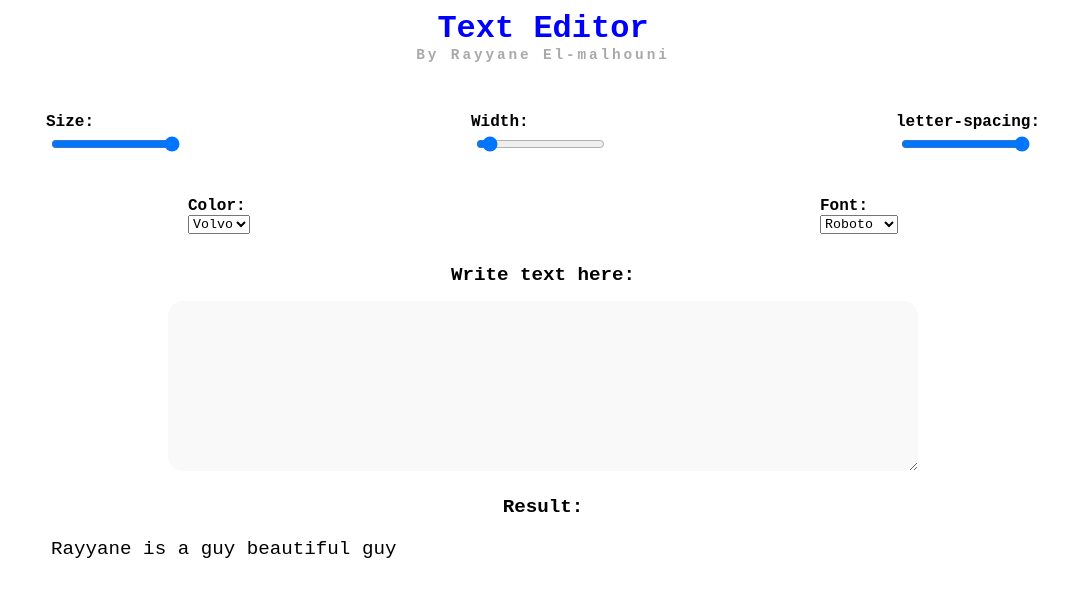
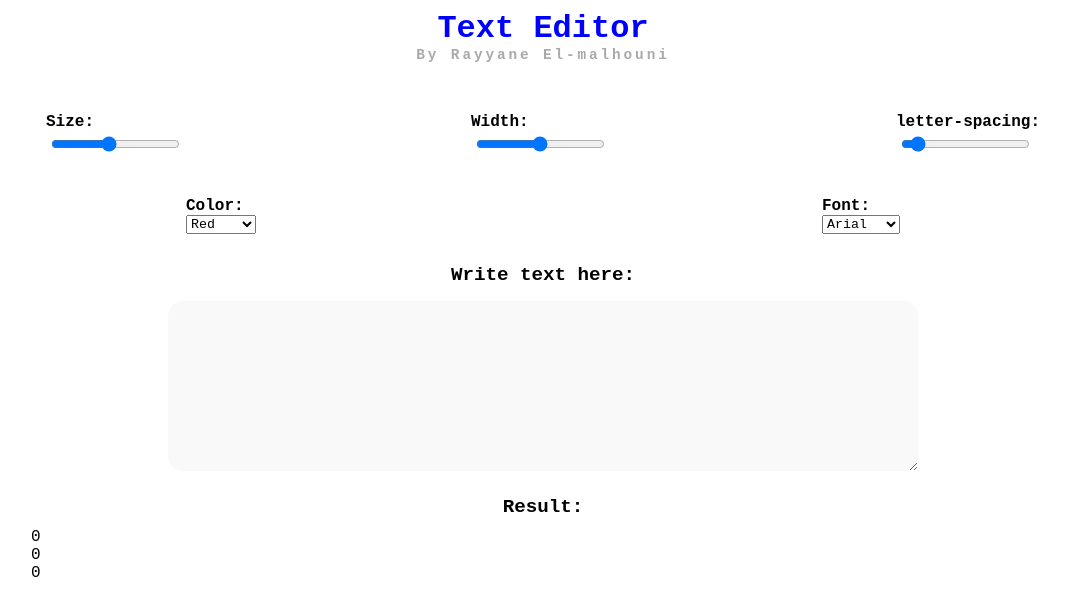
Before and after one commit to rayyaneelmalhouni/Text-Editor, a Svelte app: page / in a window 1280 px wide. Shown: the top 616 px of the page, without its empty margins (97-1165 px from the left). Built offline with nearby package versions, Linux system fonts and the light colour scheme; a web font is replaced by a local one.

Commit message:
Connecting the input with the output

```diff
--- a/package.json
+++ b/package.json
@@ -18,6 +18,7 @@
     "svelte": "^3.0.0"
   },
   "dependencies": {
+    "marked": "^4.0.12",
     "sirv-cli": "^2.0.0"
   }
 }
--- a/src/App.svelte
+++ b/src/App.svelte
@@ -1,8 +1,30 @@
 <script>
    import Controller from "./components/Controller.svelte";
 	import Result from "./components/Result.svelte";
+
+   let info = {
+      text: "",
+      size: 0,
+      width: 0,
+      letterSpacing: 0,
+      color: "",
+      font: ""
+   }
+
+   function passText(e) {
+      info.text = e.detail.text;
+      info.size = e.detail.s;
+      info.width = e.detail.w;
+      info.letterSpacing = e.detail.l;
+      info.color = e.detail.c;
+      info.font = e.detail.f
+   }
 </script>
+
+
 <style>
+
+
     .title {
        color: blue;
        text-align: center;
@@ -26,7 +48,9 @@
        }
     }
 </style>
+
+
 <h1 class="title">Text Editor</h1>
 <h2 class="sub-title">By Rayyane El-malhouni</h2>
-<Controller />
-<Result />
+<Controller on:message={passText}/>
+<Result {...info}/>
--- a/src/components/Controller.svelte
+++ b/src/components/Controller.svelte
@@ -1,3 +1,24 @@
+<script>
+    import { createEventDispatcher } from "svelte";
+    const dispatch = createEventDispatcher()
+    let texty = "";
+    let size = 16;
+    let width = 500;
+    let letterSpacing = 2;
+    let color = "red";
+    let font = "arial";
+    function sendText() {
+         dispatch("message", {
+             text: texty,
+             s: size,
+             w: width,
+             l: letterSpacing,
+             c: color,
+             f: font
+        })
+    }
+</script>
+
 <style>
    .range, .select-case {
        display: flex;
@@ -53,33 +74,33 @@
     <div class="range">
         <div class="size-container" >
             <h3>Size: </h3>
-        <input  type="range" min=0 max=36 class="size-controll c"/>
+        <input  type="range" min=0 max=36 class="size-controll c" bind:value={size} on:change={sendText}/>
         </div>
         <div class="width-container" >
             <h3>Width: </h3>
-        <input  type="range" min=0 max=1000 class="width-controll c"/>
+        <input  type="range" min=0 max=1000 class="width-controll c" bind:value={width} on:change={sendText}/>
         </div>
         <div class="space-container" >
             <h3>letter-spacing: </h3>
-        <input  type="range" min=0 max=26 class="space-controll c"/>
+        <input  type="range" min=0 max=26 class="space-controll c" bind:value={letterSpacing} on:change={sendText}/>
         </div>
     </div>
     <div class="select-case">
         <div class="size-container v" >
             <h3>Color: </h3>
-            <select id="cars" name="cars">
-                <option value="volvo">Volvo</option>
-                <option value="saab">Saab</option>
-                <option value="fiat">Fiat</option>
-                <option value="audi">Audi</option>
+            <select id="cars" name="cars" bind:value={color} on:change={sendText}>
+                <option value="red">Red</option>
+                <option value="blue">Blue</option>
+                <option value="green">Green</option>
+                <option value="yellow">Yellow</option>
               </select>
             </div>
         <div class="font-container v" >
              <h3>Font: </h3>
-            <select id="cars" name="cars">
-                <option value="volvo">Roboto</option>
-                <option value="saab">Poppins</option>
-                <option value="fiat">Arial</option>
+            <select id="cars" name="cars" bind:value={font} on:change={sendText}>
+                <option value="roboto">Roboto</option>
+                <option value="poppins">Poppins</option>
+                <option value="arial">Arial</option>
             </select>
          </div>
         </div>
@@ -89,5 +110,5 @@
 </div>
 <div class="textarea">
     <h2>Write text here: </h2>
-    <textarea name="" id="" cols="30" rows="10"></textarea>
+    <textarea name="" id="" cols="30" rows="10" bind:value={texty} on:keyup={sendText}></textarea>
 </div>
--- a/src/components/Result.svelte
+++ b/src/components/Result.svelte
@@ -1,14 +1,19 @@
+<script>
+    import { marked } from "marked"
+  export let text;
+  export let size;
+  export let width;
+  export let color;
+  export let letterSpacing;
+  export let font;
+</script>
+
 <style>
         h1 {
             text-align: center;
             font-size: 1.2em;
             margin-top: 20px;
             margin-bottom: 10px;
-        }
-        .result {
-            margin: 20px;
-            text-align: left;
-            font-size: 1.2em;
         }
         .result-container {
             width: 80%;
@@ -20,12 +25,19 @@
             }
             .result {
                 font-size: .9em;
-                text-align: center;
             }
         }
 </style>
 
+
 <h1>Result: </h1>
 <div class="result-container">
-<p class="result">Rayyane is a guy beautiful guy</p>
+<p class="result" style="color: {color}; width: {width}; letterSpacing: {letterSpacing}; font-size: {size}px">{@html marked(text)}</p>
+<p>{size}</p>
+<p>{width}</p>
+<p>{color}</p>
+<p>{letterSpacing}</p>
+<p>{font}</p>
+
+
 </div>
```
Also changed, not shown: 1 other file (tests, documents, lock files or other folders).
